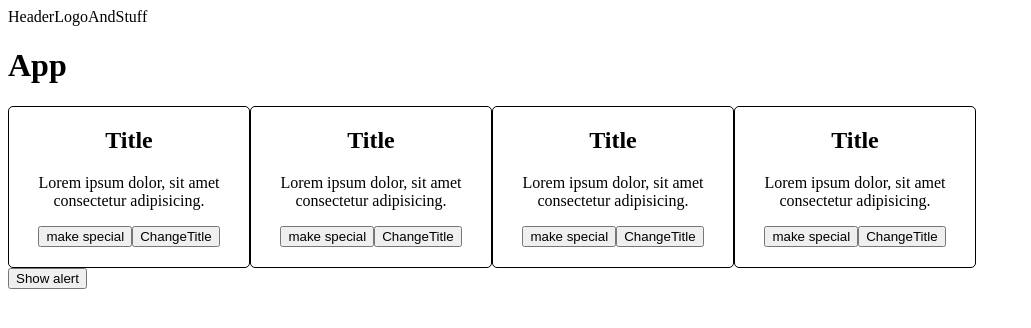
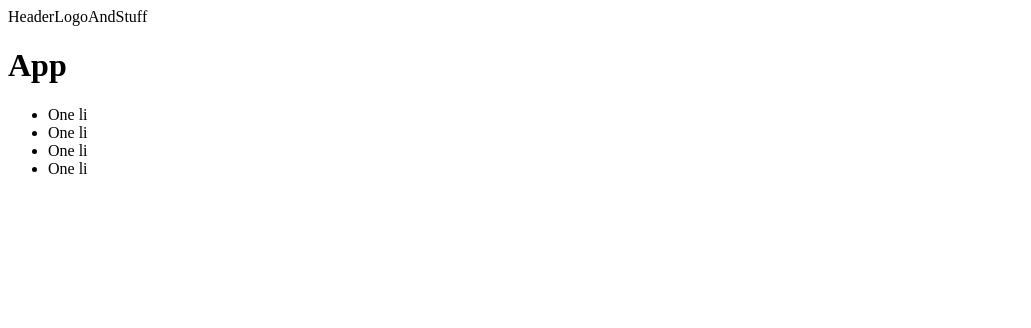
Before and after one commit to MariusCodeAcademy/feu5_03_react_events_stateIntro_lifecycle, a React (Vite) app: page / in a window 1280 px wide. Shown: the top 328 px of the page, without its empty margins (0-1031 px from the left). Built offline with nearby package versions, Linux system fonts and the light colour scheme.

Commit message:
Peoples list and person

```diff
--- a/src/App.jsx
+++ b/src/App.jsx
@@ -2,6 +2,7 @@ import './App.css';
 import CardList from './components/CardList';
 import Counter from './components/Counter';
 import Header from './components/Header';
+import PeopleList from './components/PeopleList';
 
 const arr = ['red', 'green', 'blue'];
 
@@ -17,8 +18,9 @@ const App = () => {
     <div>
       <Header />
       <h1>App</h1>
-      <CardList list={arr} />
-      <button onClick={handleClick}>Show alert</button>
+      <PeopleList list={arr} />
+      {/* <CardList list={arr} />
+      <button onClick={handleClick}>Show alert</button> */}
       {/* <Counter />
       <Counter />
       <Counter /> */}
--- /dev/null
+++ b/src/components/PeopleList.jsx
@@ -0,0 +1,13 @@
+import Person from './Person';
+
+const PeopleList = () => {
+  return (
+    <ul>
+      <Person />
+      <Person />
+      <Person />
+      <Person />
+    </ul>
+  );
+};
+export default PeopleList;
--- /dev/null
+++ b/src/components/Person.jsx
@@ -0,0 +1,4 @@
+const Person = () => {
+  return <li>One li</li>;
+};
+export default Person;
```
